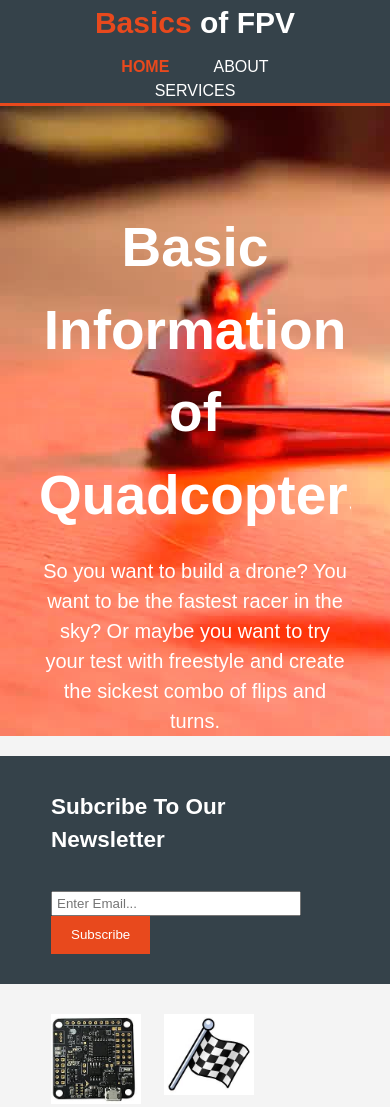
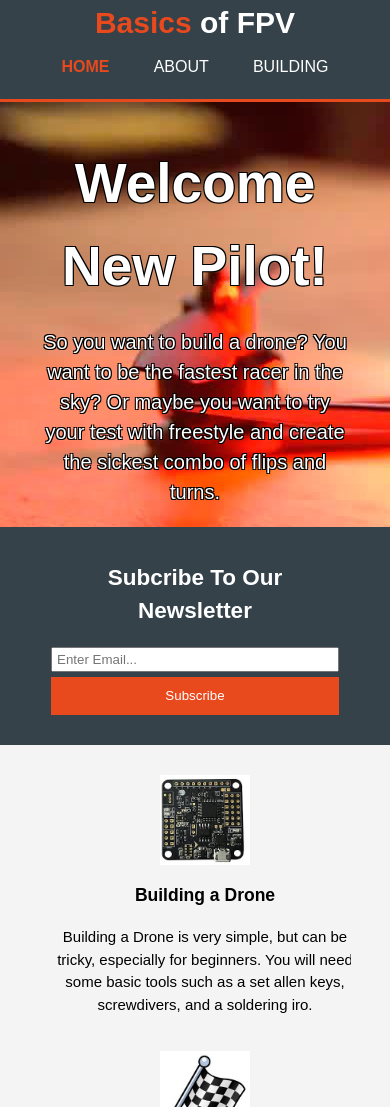
Before and after one commit to YourLocalPham/YourLocalPham.github.io, a plain HTML site: page index.html in a window 390 px wide. Shown: the top 1107 px of the page. Drawn offline with Linux system fonts and the light colour scheme.

Commit message:
finished coding, added favicon

```diff
--- a/index.html
+++ b/index.html
@@ -1,4 +1,5 @@
 <html>
+    <link rel="icon" href="/favicon.ico" type="image/x-icon">
     <head>
         <meta charset="utf-8">
         <meta name="viewport" content="width=device-width">
@@ -20,7 +21,7 @@
                     <ul>
                         <li class="current"><a href="index.html">Home</a></li>
                         <li><a href="about.html">About</a></li>
-                        <li><a href="services.html">Services</a></li>
+                        <li><a href="services.html">Building</a></li>
 
                     </ul>
                 </nav>
@@ -29,7 +30,7 @@
 
         <section id="showcase">
             <div class="container">
-                <h1>Basic Information of Quadcopters</h1>
+                <h1>Welcome New Pilot!</h1>
                 <p>So you want to build a drone? You want to be the fastest racer in the sky? Or maybe you want to try your test with freestyle and create the sickest combo of flips and turns.</p>
             </div>
         </section>
@@ -50,7 +51,7 @@
                 <div class="box">
                     <img src="./images/flight_controller.jpg">
                     <h3>Building a Drone</h3>
-                    <p>Building a Drone is very simple, but can be tricky, especially for beginners. You will need some basic tools, including a soldering iron. A good prerequiste to building is learning how to solder.</p>
+                    <p>Building a Drone is very simple, but can be tricky, especially for beginners. You will need some basic tools such as a set allen keys, screwdivers, and a soldering iro.</p>
                 </div>
                 <div class="box">
                     <img src="./images/flag.jpg">
--- a/style.css
+++ b/style.css
@@ -91,10 +91,22 @@ header a:hover{
     margin-top: 100px;
     font-size:55px;
     margin-bottom:10px;
+    color: white;
+    text-shadow:
+    -1px -1px 0 #000,
+    1px -1px 0 #000,
+    -1px 1px 0 #000,
+    1px 1px 0 #000;
 }
 
 #showcase p{
     font-size:20px;
+    color: white;
+    text-shadow:
+    -1px -1px 0 #000,
+    1px -1px 0 #000,
+    -1px 1px 0 #000,
+    1px 1px 0 #000;
 }
 
 /* Newsletter */
@@ -176,9 +188,32 @@ footer{
 @media(max-width:768px){
     header #branding,
     header nav,
-    header nav li{
+    header nav li,
+    #newsletter h1,
+    #newsletter form,
+    #boxes .box,
+    article#main-col,
+    aside#sidebar{
         float:none;
         text-align:center;
         width:100%;
     }
+
+    header{
+        padding-bottom:20px;
+    }
+
+    #showcase h1{
+        margin-top:40px;
+    }
+
+    #newsletter button, .quote button{
+        dipslay:block;
+        width:100%;
+    }
+
+    #newsletter form input[type="email"], .quote input, .quote textarea{
+        width:100%;
+        margin-bottom:5px;
+    }
 }
```
Also changed, not shown: about.html (+1 -1 lines), services.html (+4 -5 lines), favicon.ico (added).
